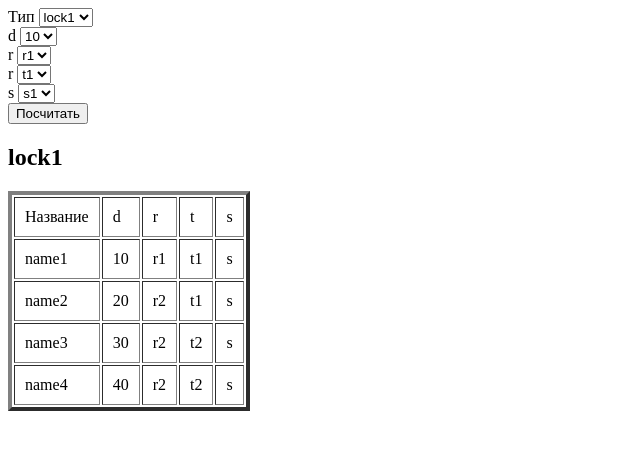
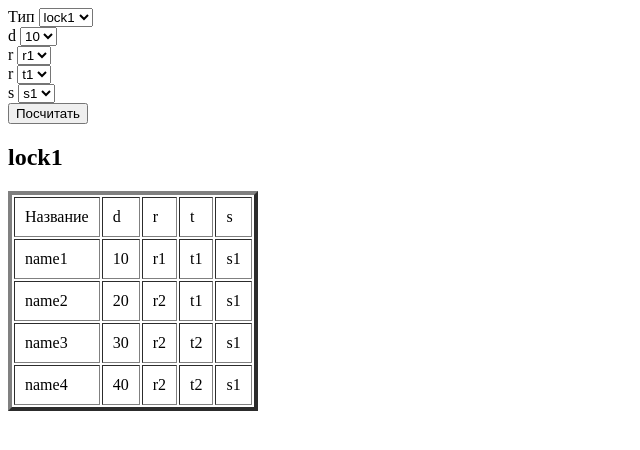
Before and after one commit to q3spxx/tubes, a plain HTML site: page index.html in a window 1280 px wide. Shown: the whole page, without its empty margins (0-640 px from the left). Drawn offline with Linux system fonts and the light colour scheme.

Commit message:
review fix

```diff
--- a/index.html
+++ b/index.html
@@ -56,28 +56,28 @@
           <td>10</td>
           <td>r1</td>
           <td>t1</td>
-          <td>s</td>
+          <td>s1</td>
         </tr>
         <tr>
           <td>name2</td>
           <td>20</td>
           <td>r2</td>
           <td>t1</td>
-          <td>s</td>
+          <td>s1</td>
         </tr>
         <tr>
           <td>name3</td>
           <td>30</td>
           <td>r2</td>
           <td>t2</td>
-          <td>s</td>
+          <td>s1</td>
         </tr>
         <tr>
           <td>name4</td>
           <td>40</td>
           <td>r2</td>
           <td>t2</td>
-          <td>s</td>
+          <td>s1</td>
         </tr>
       </tbody>
     </table>
```
